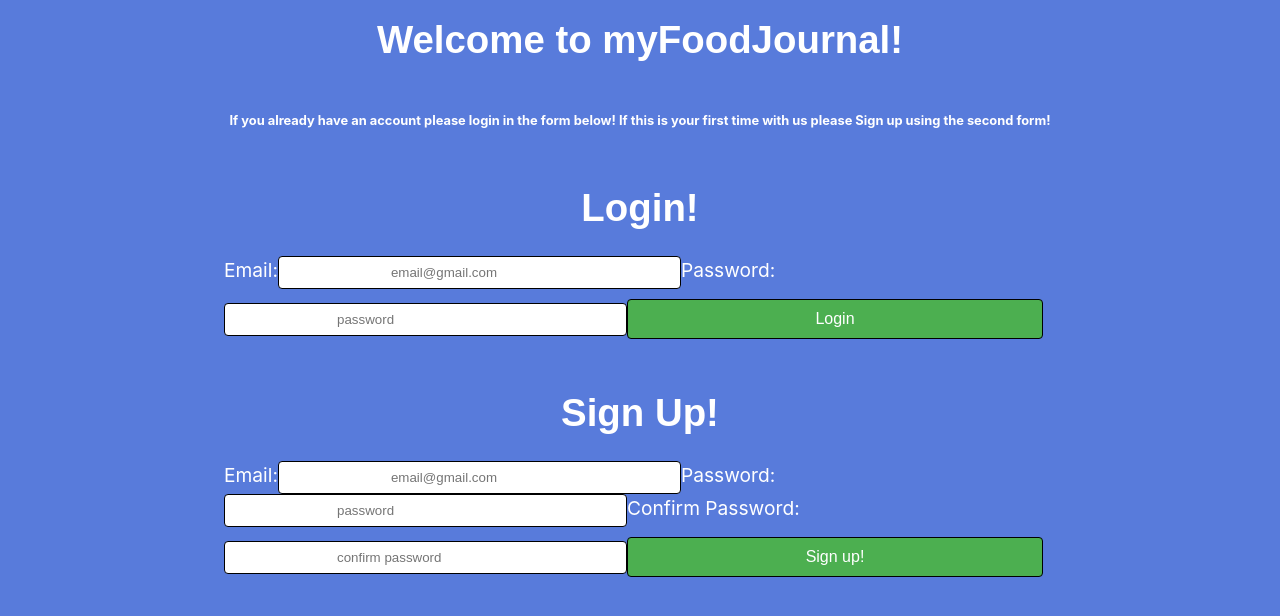
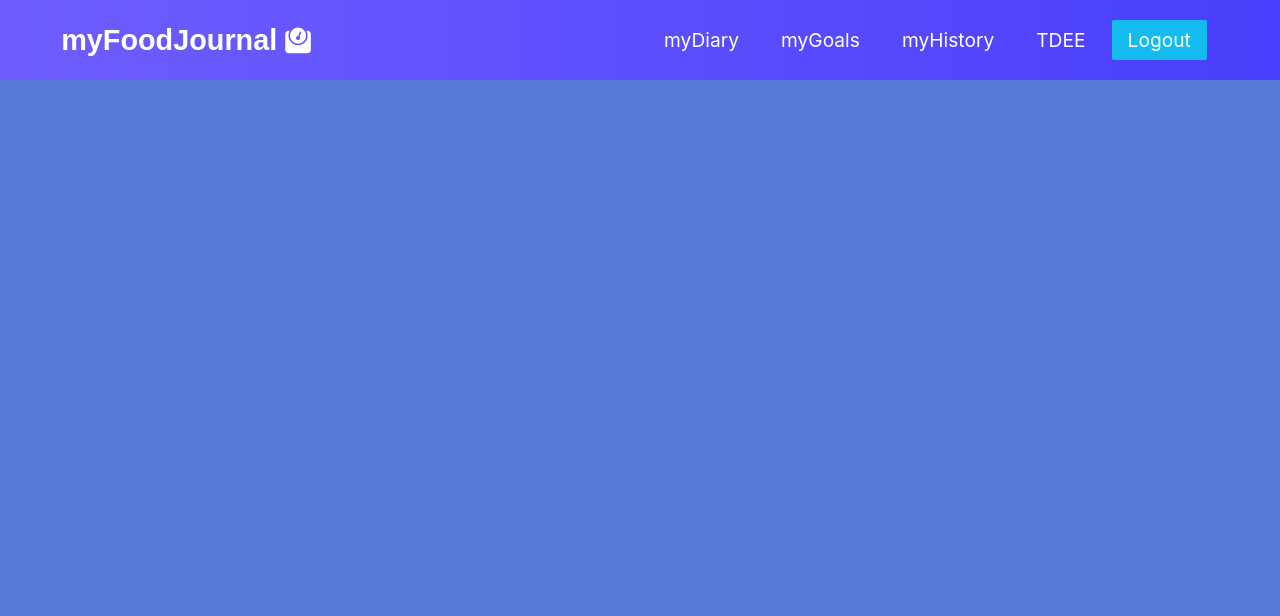
Before and after one commit to emrichmp/myFoodJournal-Frontend, a React (Create React App) app: page / in a window 1280 px wide. Shown: the top 616 px of the page. Built offline with nearby package versions, Linux system fonts and the light colour scheme; a web font is replaced by a local one.

Commit message:
styling for goal form button

```diff
--- a/src/components/myGoals/GoalForm.js
+++ b/src/components/myGoals/GoalForm.js
@@ -59,7 +59,7 @@ class GoalForm extends React.Component {
                     <input className="goal-input" type="text" name="goalfats" placeholder="grams" onChange={this.changeHandler}/>
                     <label>Carb Goal</label>
                     <input className="goal-input" type="text" name="goalcarbs" placeholder="grams" onChange={this.changeHandler} />
-                    <input type="submit" value="update goals!" />
+                    <input className="tdee-button" type="submit" value="update goals!" />
                 </form>
             </div>
         )
--- a/src/index.js
+++ b/src/index.js
@@ -5,7 +5,7 @@ import App from './App';
 import Login from './components/Login/Loginpage'
 import reportWebVitals from './reportWebVitals';
 
-const loggedIn = 0
+const loggedIn = 1
 
 if (loggedIn === 1) {
   ReactDOM.render(
```
